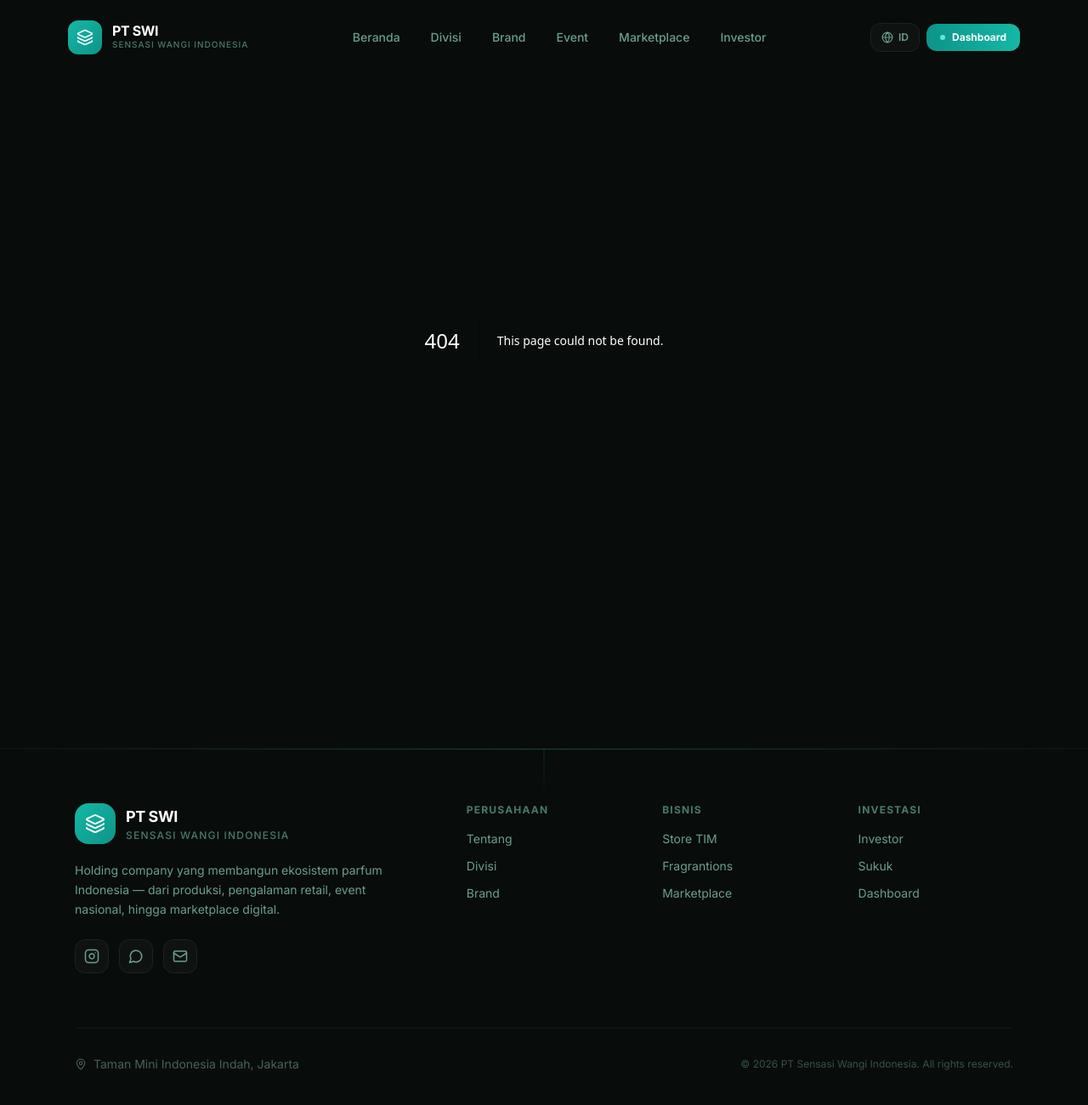
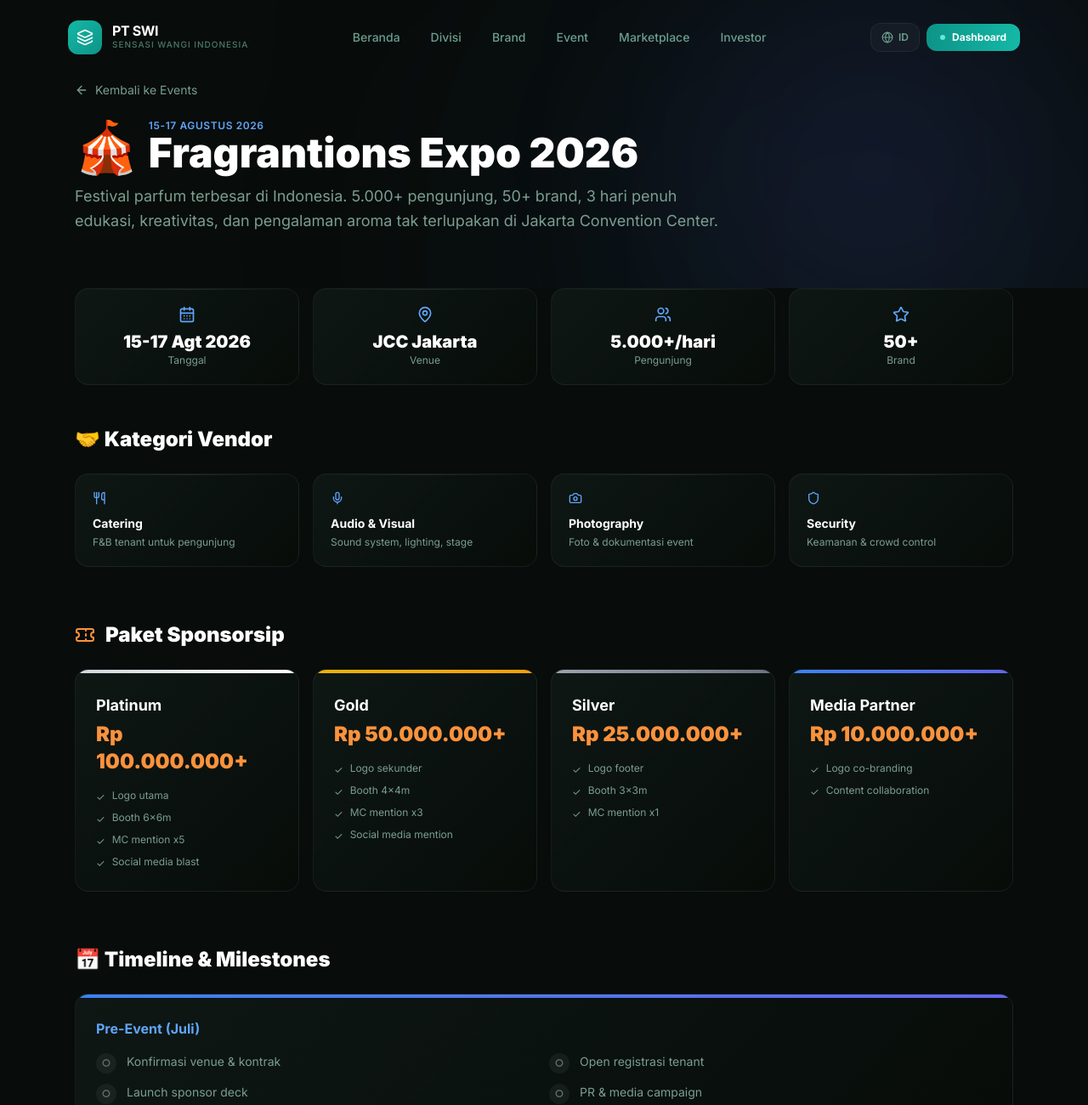
Before and after one commit to sensasiwangi/HOLDING, a Next.js app: page /events/fragrantions-expo-2026 in a window 1280 px wide. Before the commit this address had no page. Shown: the top 1300 px of the page at 85% size. Built offline with nearby package versions, Linux system fonts and the light colour scheme; a web font is replaced by a local one.

Commit message:
feat: Fragrantions Expo 2026 detail page — vendors, sponsor tiers, timeline, stats

```diff
--- /dev/null
+++ b/src/app/events/fragrantions-expo-2026/page.tsx
@@ -0,0 +1,184 @@
+"use client";
+
+import { CalendarDays, MapPin, Users, Star, ArrowLeft, ExternalLink, Ticket, Mic, Music, Utensils, Camera, Shield } from "lucide-react";
+import Link from "next/link";
+import { useLang } from "@/lib/LangContext";
+import type { Lang } from "@/lib/dictionary";
+
+function tt(key: { id: string; en: string }, lang: Lang): string {
+  return lang === "id" ? key.id : key.en;
+}
+
+const VENDORS = [
+  { name: "Catering", icon: <Utensils size={16} />, desc: { id: "F&B tenant untuk pengunjung", en: "F&B vendors for visitors" } },
+  { name: "Audio & Visual", icon: <Mic size={16} />, desc: { id: "Sound system, lighting, stage", en: "Sound system, lighting, stage" } },
+  { name: "Photography", icon: <Camera size={16} />, desc: { id: "Foto & dokumentasi event", en: "Photo & event documentation" } },
+  { name: "Security", icon: <Shield size={16} />, desc: { id: "Keamanan & crowd control", en: "Security & crowd control" } },
+];
+
+const SPONSOR_TIERS = [
+  { tier: "Platinum", price: "Rp 100.000.000+", benefits: ["Logo utama", "Booth 6x6m", "MC mention x5", "Social media blast"] },
+  { tier: "Gold", price: "Rp 50.000.000+", benefits: ["Logo sekunder", "Booth 4x4m", "MC mention x3", "Social media mention"] },
+  { tier: "Silver", price: "Rp 25.000.000+", benefits: ["Logo footer", "Booth 3x3m", "MC mention x1"] },
+  { tier: "Media Partner", price: "Rp 10.000.000+", benefits: ["Logo co-branding", "Content collaboration"] },
+];
+
+const TIMELINE = [
+  { phase: { id: "Pre-Event (Juli)", en: "Pre-Event (July)" }, tasks: [
+    { id: "Konfirmasi venue & kontrak", en: "Venue confirmation & contract", done: false },
+    { id: "Open registrasi tenant", en: "Open vendor registration", done: false },
+    { id: "Launch sponsor deck", en: "Launch sponsor deck", done: false },
+    { id: "PR & media campaign", en: "PR & media campaign", done: false },
+  ]},
+  { phase: { id: "D-Week (Agustus)", en: "D-Week (August)" }, tasks: [
+    { id: "Setup booth & stage", en: "Booth & stage setup", done: false },
+    { id: "Briefing tenant & sponsor", en: "Vendor & sponsor briefing", done: false },
+    { id: "Walkthrough & rehearsal", en: "Walkthrough & rehearsal", done: false },
+  ]},
+  { phase: { id: "D-Day (15-17 Agustus)", en: "D-Day (15-17 August)" }, tasks: [
+    { id: "Event berjalan 3 hari", en: "Event runs for 3 days", done: false },
+    { id: "Live streaming & coverage", en: "Live streaming & coverage", done: false },
+    { id: "Peserta 5.000+ harian", en: "5.000+ visitors daily", done: false },
+  ]},
+  { phase: { id: "Post-Event", en: "Post-Event" }, tasks: [
+    { id: "Dekonstruksi venue", en: "Venue deconstruction", done: false },
+    { id: "Laporan keuangan & ROI", en: "Financial report & ROI", done: false },
+    { id: "Thank you note & press release", en: "Thank you note & press release", done: false },
+    { id: "Evaluasi & lessons learned", en: "Evaluation & lessons learned", done: false },
+  ]},
+];
+
+export default function FragrantionsExpoPage() {
+  const { lang } = useLang();
+
+  return (
+    <div className="min-h-screen bg-[#080c0a] text-white">
+      {/* Hero */}
+      <section className="relative pt-24 pb-16 overflow-hidden">
+        <div className="absolute top-10 left-1/2 w-[600px] h-[600px] rounded-full bg-blue-500/10 blur-[180px] animate-float1" />
+        <div className="absolute bottom-0 right-0 w-96 h-96 rounded-full bg-indigo-500/10 blur-[120px] animate-float2" />
+
+        <div className="relative max-w-6xl mx-auto px-6">
+          <Link href="/events" className="inline-flex items-center gap-2 text-sm text-[#7a9e8f] hover:text-white transition mb-6">
+            <ArrowLeft size={16} /> <span>{lang === "id" ? "Kembali ke Events" : "Back to Events"}</span>
+          </Link>
+
+          <div className="flex items-center gap-3 mb-3">
+            <span className="text-6xl">🎪</span>
+            <div>
+              <p className="text-xs font-semibold text-blue-400 uppercase tracking-wider">15-17 Agustus 2026</p>
+              <h1 className="text-3xl md:text-5xl font-black">Fragrantions Expo 2026</h1>
+            </div>
+          </div>
+          <p className="text-lg text-[#7a9e8f] max-w-3xl leading-relaxed">
+            {lang === "id"
+              ? "Festival parfum terbesar di Indonesia. 5.000+ pengunjung, 50+ brand, 3 hari penuh edukasi, kreativitas, dan pengalaman aroma tak terlupakan di Jakarta Convention Center."
+              : "Indonesia's largest fragrance festival. 5,000+ visitors, 50+ brands, 3 full days of education, creativity, and unforgettable scent experiences at Jakarta Convention Center."}
+          </p>
+        </div>
+      </section>
+
+      {/* Quick Stats */}
+      <section className="relative pb-12">
+        <div className="max-w-6xl mx-auto px-6">
+          <div className="grid grid-cols-2 md:grid-cols-4 gap-4">
+            {[
+              { icon: <CalendarDays size={20} />, label: { id: "Tanggal", en: "Date" }, value: "15-17 Agt 2026" },
+              { icon: <MapPin size={20} />, label: { id: "Venue", en: "Venue" }, value: "JCC Jakarta" },
+              { icon: <Users size={20} />, label: { id: "Pengunjung", en: "Visitors" }, value: "5.000+/hari" },
+              { icon: <Star size={20} />, label: { id: "Brand", en: "Brands" }, value: "50+" },
+            ].map((s, i) => (
+              <div key={i} className="card-luxury p-5 text-center">
+                <div className="text-blue-400 mb-2 flex justify-center">{s.icon}</div>
+                <div className="text-xl font-black text-white">{s.value}</div>
+                <div className="text-xs text-[#7a9e8f]">{tt(s.label, lang)}</div>
+              </div>
+            ))}
+          </div>
+        </div>
+      </section>
+
+      {/* Vendor Categories */}
+      <section className="relative pb-16">
+        <div className="max-w-6xl mx-auto px-6">
+          <h2 className="text-2xl font-black mb-6">🤝 {lang === "id" ? "Kategori Vendor" : "Vendor Categories"}</h2>
+          <div className="grid grid-cols-2 md:grid-cols-4 gap-4">
+            {VENDORS.map((v, i) => (
+              <div key={i} className="card-luxury p-5 hover:border-blue-500/30 transition-all">
+                <div className="text-blue-400 mb-3">{v.icon}</div>
+                <h4 className="font-bold text-white text-sm mb-1">{v.name}</h4>
+                <p className="text-xs text-[#7a9e8f]">{tt(v.desc, lang)}</p>
+              </div>
+            ))}
+          </div>
+        </div>
+      </section>
+
+      {/* Sponsor Tiers */}
+      <section className="relative pb-16">
+        <div className="max-w-6xl mx-auto px-6">
+          <h2 className="text-2xl font-black mb-6 flex items-center gap-3">
+            <Ticket size={24} className="text-orange-400" />
+            {lang === "id" ? "Paket Sponsorsip" : "Sponsorship Packages"}
+          </h2>
+          <div className="grid md:grid-cols-2 lg:grid-cols-4 gap-4">
+            {SPONSOR_TIERS.map((sp, i) => (
+              <div key={i} className="card-luxury group hover:border-orange-500/30 transition-all">
+                <div className={`h-1 ${i === 0 ? "bg-gradient-to-r from-gray-300 to-white" : i === 1 ? "bg-gradient-to-r from-yellow-500 to-amber-500" : i === 2 ? "bg-gradient-to-r from-gray-400 to-gray-500" : "bg-gradient-to-r from-blue-500 to-indigo-500"}`} />
+                <div className="p-6">
+                  <h3 className="font-bold text-lg text-white mb-1">{sp.tier}</h3>
+                  <p className="text-2xl font-black text-orange-400 mb-4">{sp.price}</p>
+                  <ul className="space-y-2">
+                    {sp.benefits.map((b, j) => (
+                      <li key={j} className="text-xs text-[#7a9e8f] flex items-start gap-2">
+                        <span className="text-tosca mt-0.5">✓</span> {b}
+                      </li>
+                    ))}
+                  </ul>
+                </div>
+              </div>
+            ))}
+          </div>
+        </div>
+      </section>
+
+      {/* Timeline */}
+      <section className="relative pb-24">
+        <div className="max-w-6xl mx-auto px-6">
+          <h2 className="text-2xl font-black mb-6">📅 {lang === "id" ? "Timeline & Milestones" : "Timeline & Milestones"}</h2>
+          <div className="space-y-6">
+            {TIMELINE.map((phase, i) => (
+              <div key={i} className="card-luxury">
+                <div className="h-1 bg-gradient-to-r from-blue-500 to-indigo-500" />
+                <div className="p-6">
+                  <h3 className="font-bold text-blue-400 mb-4">{tt(phase.phase, lang)}</h3>
+                  <div className="grid md:grid-cols-2 gap-3">
+                    {phase.tasks.map((task, j) => (
+                      <div key={j} className="flex items-start gap-3">
+                        <div className={`w-6 h-6 rounded-full flex items-center justify-center flex-shrink text-xs font-bold ${task.done ? "bg-green-500/20 text-green-400" : "bg-white/5 text-[#5d7068]"}`}>
+                          {task.done ? "✓" : "○"}
+                        </div>
+                        <span className={`text-sm ${task.done ? "text-green-300" : "text-[#7a9e8f]"}`}>{tt(task, lang)}</span>
+                      </div>
+                    ))}
+                  </div>
+                </div>
+              </div>
+            ))}
+          </div>
+        </div>
+      </section>
+
+      {/* CTA */}
+      <section className="relative pb-24">
+        <div className="max-w-6xl mx-auto px-6 text-center">
+          <Link href="/divisions/event" className="btn-luxury inline-flex items-center gap-2">
+            <Music size={16} />
+            {lang === "id" ? "Lihat Divisi Event" : "View Event Division"}
+            <ExternalLink size={14} />
+          </Link>
+        </div>
+      </section>
+    </div>
+  );
+}
```
